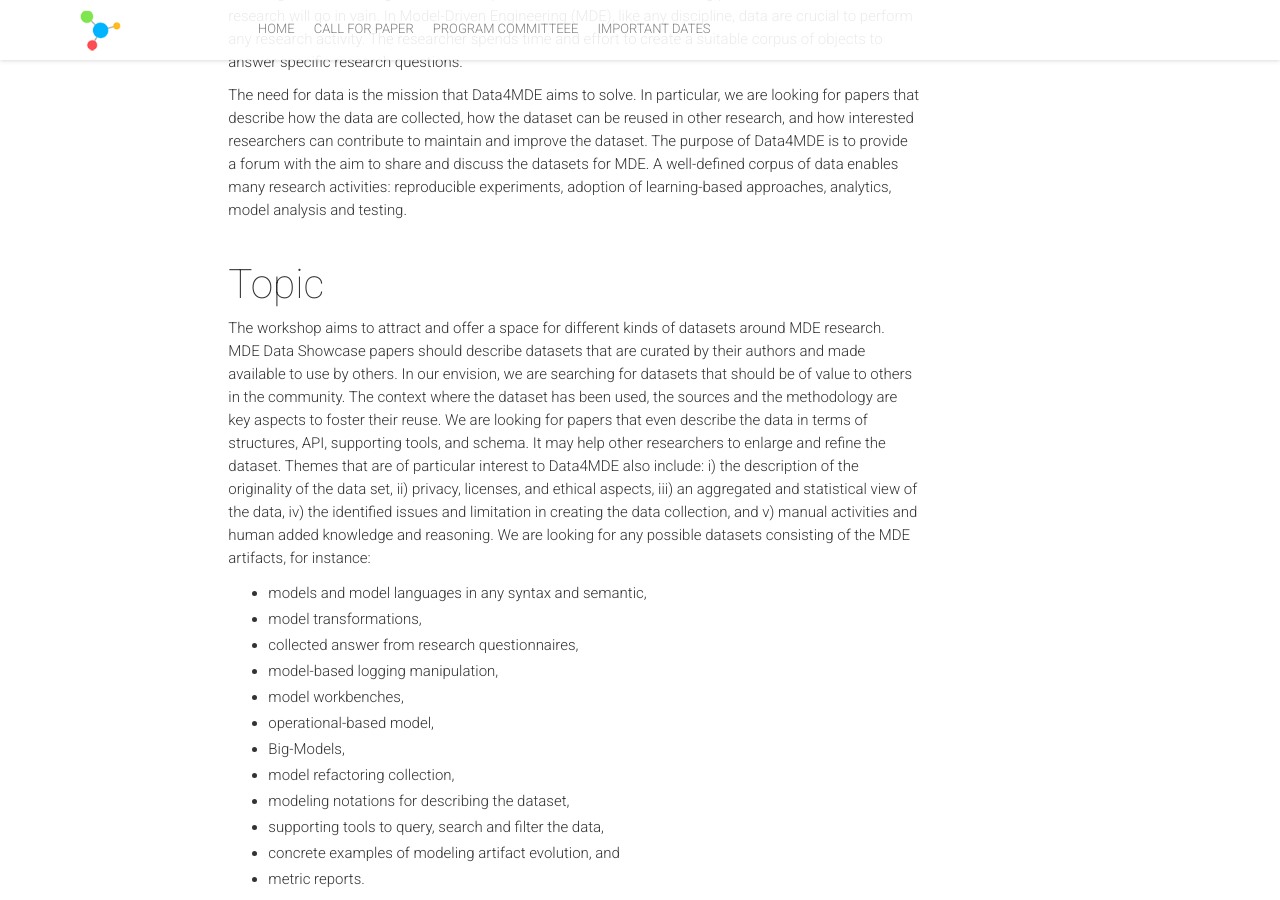
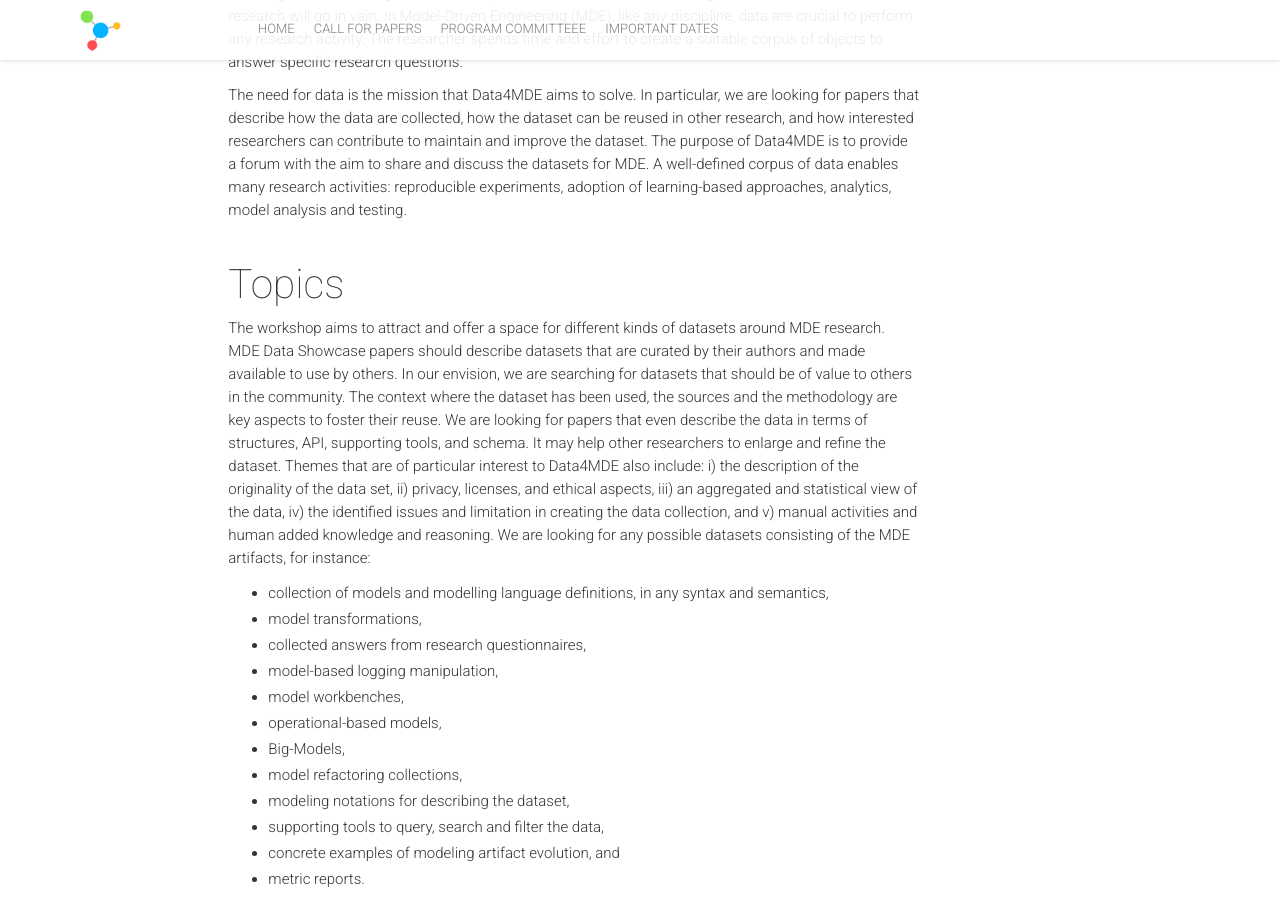
Before and after one commit to jdirocco/Data4MDE, a Jekyll site: the page built from cfp.md, in a window 1280 px wide and 900 px high, scrolled down 603 px. Built offline with Jekyll 4.4.1, drawn with Linux system fonts in a browser that asks for light colours; nearby versions of some CDN libraries; comment, search, counter and statistics services are not loaded.

Commit message:
Typos have been fixed

```diff
--- a/_config.yml
+++ b/_config.yml
@@ -39,7 +39,7 @@
 navigationLinks:
  - {permalink: "/", text: "Home"}
  #- {permalink: "/blog/", text: "Blog"}
- - {permalink: "/cfp/", text: "Call for paper"}
+ - {permalink: "/cfp/", text: "Call for papers"}
  #- {permalink: "/juri/", text: "Juri"}
  #- {permalink: "/schedule/", text: "Schedule"}
  #- {permalink: "/speakers/", text: "Speakers"}
--- a/_data/team.yml
+++ b/_data/team.yml
@@ -24,7 +24,7 @@
 -
   id: 2
   name: "Michel"
-  surname: "Chaudorne"
+  surname: "Chaudorn"
   title: "Full professor"
   thumbnailUrl: Michelle.jpg
   team: true
--- a/cfp.md
+++ b/cfp.md
@@ -9,18 +9,18 @@
 
 The need for data is the mission that Data4MDE aims to solve.  In particular,  we are looking for papers that describe how the data are collected, how the dataset can be reused in other research, and how interested researchers can contribute to maintain and improve the dataset. The purpose of Data4MDE is to provide a forum with the aim to share and discuss the datasets for MDE. A well-defined corpus of data enables many research activities: reproducible experiments, adoption of learning-based approaches, analytics, model analysis and testing.
 
-#### Topic
+#### Topics
 The workshop aims to attract and offer a space for different kinds of datasets around MDE research. MDE Data Showcase papers should describe datasets that are curated by their authors and made available to use by others. In our envision, we are searching for datasets that should be of value to others in the community. The context where the dataset has been used, the sources and the methodology are key aspects to foster their reuse. We are looking for papers that even describe the data in terms of structures, API, supporting tools, and schema.  It may help other researchers to enlarge and refine the dataset. Themes that are of particular interest to Data4MDE  also include: i) the description of the originality of the data set, ii) privacy,  licenses, and ethical aspects, iii) an aggregated and statistical view of the data, iv) the identified issues and limitation in creating the data collection,  and v) manual activities and human added knowledge and reasoning.
 We are looking for any possible datasets consisting of the MDE artifacts, for instance:
 
-* models and model languages in any syntax and semantic,
+* collection of models and modelling language definitions, in any syntax and semantics,
 * model transformations,
-* collected answer from research questionnaires,
+* collected answers from research questionnaires,
 * model-based logging manipulation,
 * model workbenches,
-* operational-based model,
+* operational-based models,
 * Big-Models,
-* model refactoring collection,
+* model refactoring collections,
 * modeling notations for describing the dataset,
 * supporting tools to query, search and filter the data,
 * concrete examples of  modeling artifact evolution, and
```
